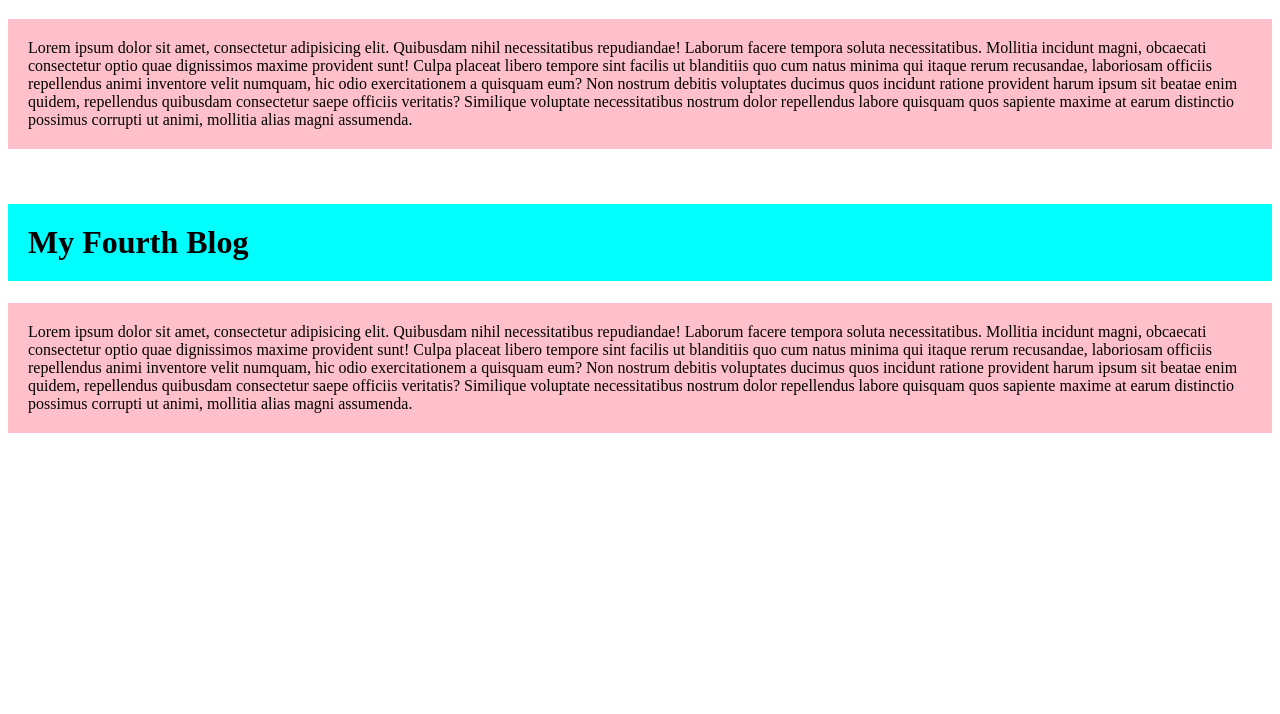
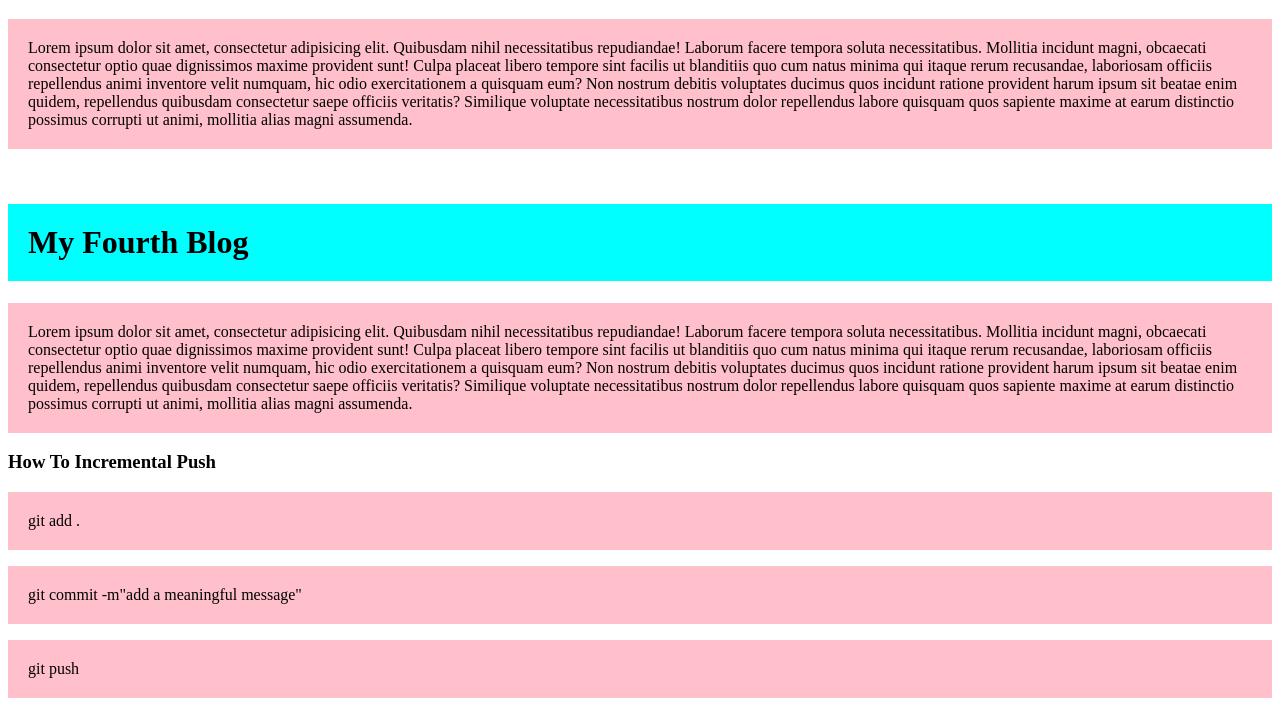
Before and after one commit to Nipunm342/My-simple-website, a plain HTML site: page index.html in a window 1280 px wide. Shown: the part 687-1401 px from the top of the page. Before the commit the page ends 1136 px from the top, so only its background shows below. Drawn offline with Linux system fonts and the light colour scheme.

Commit message:
added a list to push code

```diff
--- a/index.html
+++ b/index.html
@@ -23,6 +23,11 @@
 
    <h1>My Fourth Blog</h1>
    <p>Lorem ipsum dolor sit amet, consectetur adipisicing elit. Quibusdam nihil necessitatibus repudiandae! Laborum facere tempora soluta necessitatibus. Mollitia incidunt magni, obcaecati consectetur optio quae dignissimos maxime provident sunt! Culpa placeat libero tempore sint facilis ut blanditiis quo cum natus minima qui itaque rerum recusandae, laboriosam officiis repellendus animi inventore velit numquam, hic odio exercitationem a quisquam eum? Non nostrum debitis voluptates ducimus quos incidunt ratione provident harum ipsum sit beatae enim quidem, repellendus quibusdam consectetur saepe officiis veritatis? Similique voluptate necessitatibus nostrum dolor repellendus labore quisquam quos sapiente maxime at earum distinctio possimus corrupti ut animi, mollitia alias magni assumenda.</p>
-
+<div>
+    <h3>How To Incremental Push </h3>
+    <p>git add .</p>
+    <p>git commit -m"add a meaningful message"</p>
+    <p> git push</p>
+</div>
 </body>
 </html>
```
